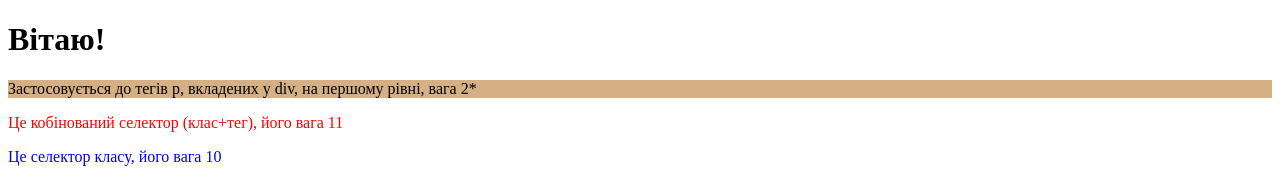
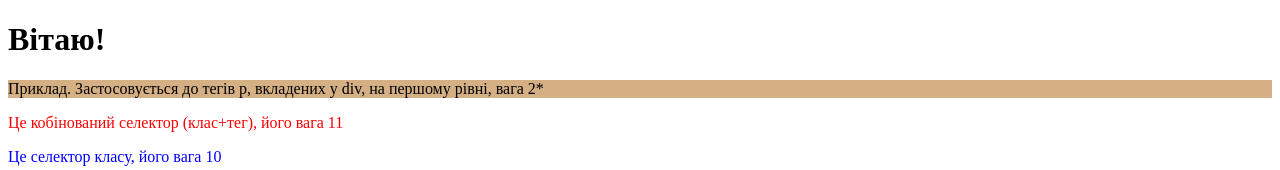
Before and after one commit to Anna2001-JS/lesson5, a plain HTML site: page index.html in a window 1280 px wide. Shown: the top 170 px of the page. Drawn offline with Linux system fonts and the light colour scheme.

Commit message:
new words

```diff
--- a/index.html
+++ b/index.html
@@ -10,7 +10,8 @@
     <h1 class="wow-text">Вітаю!</h1>
     <div>
       <p>
-        Застосовується до тегів p, вкладених у div, на першому рівні, вага 2*
+        Приклад. Застосовується до тегів p, вкладених у div, на першому рівні,
+        вага 2*
       </p>
     </div>
     <p class="text">Це кобінований селектор (клас+тег), його вага 11</p>
```
